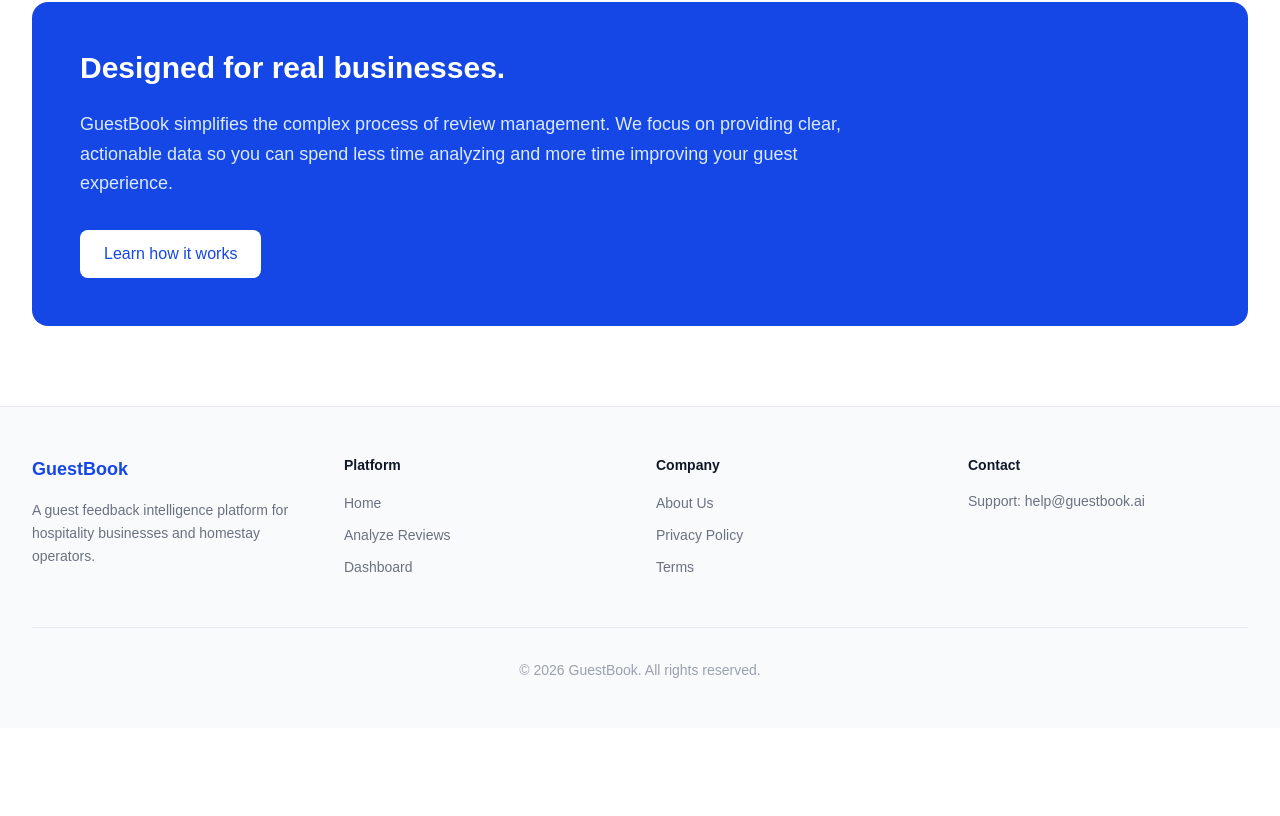
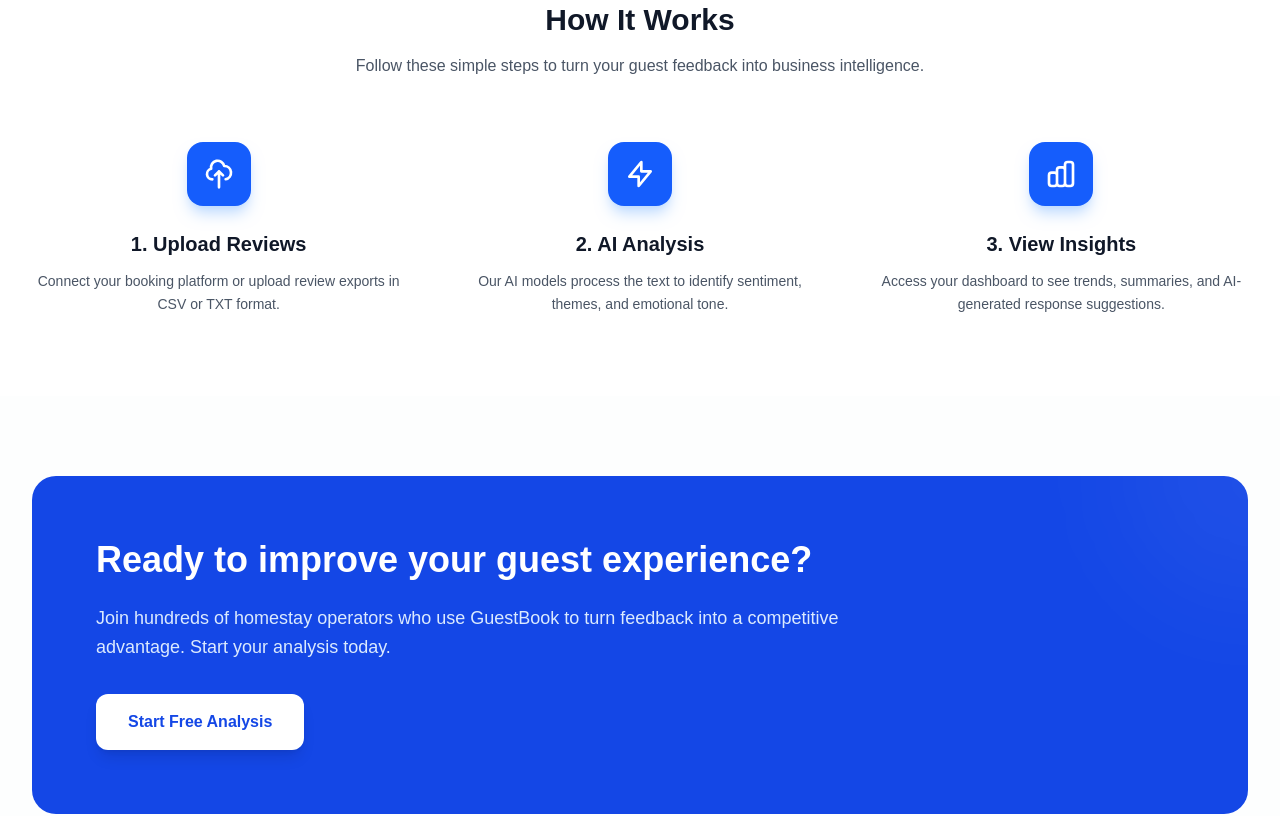
Before and after one commit to AbhijayChaudhary/guest-feedback-intelligence-platform, a Next.js app: page / in a window 1280 px wide. Shown: the part 1311-2127 px from the top of the page. Before the commit the page ends 2039 px from the top, so only its background shows below. Built offline with nearby package versions, Linux system fonts and the light colour scheme.

Commit message:
feat: improve homepage experience and analytics preview

```diff
--- a/app/page.js
+++ b/app/page.js
@@ -69,14 +69,67 @@ export default function Home() {
 
       <section className="py-20 bg-white">
         <div className="max-w-7xl mx-auto px-4 sm:px-6 lg:px-8">
-          <div className="bg-blue-700 rounded-2xl p-8 md:p-12 text-white">
-            <div className="max-w-3xl">
-              <h2 className="text-3xl font-bold mb-6">Designed for real businesses.</h2>
+          <div className="text-center mb-16">
+            <h2 className="text-2xl md:text-3xl font-bold text-gray-900 mb-4">How It Works</h2>
+            <p className="text-gray-600 max-w-2xl mx-auto">
+              Follow these simple steps to turn your guest feedback into business intelligence.
+            </p>
+          </div>
+
+          <div className="grid grid-cols-1 md:grid-cols-3 gap-12 relative">
+            {/* Step 1 */}
+            <div className="flex flex-col items-center text-center">
+              <div className="w-16 h-16 bg-blue-600 text-white rounded-2xl flex items-center justify-center mb-6 shadow-lg shadow-blue-200">
+                <svg xmlns="http://www.w3.org/2000/svg" className="h-8 w-8" fill="none" viewBox="0 0 24 24" stroke="currentColor">
+                  <path strokeLinecap="round" strokeLinejoin="round" strokeWidth={2} d="M7 16a4 4 0 01-.88-7.903A5 5 0 1115.9 6L16 6a5 5 0 011 9.9M15 13l-3-3m0 0l-3 3m3-3v12" />
+                </svg>
+              </div>
+              <h3 className="text-xl font-bold text-gray-900 mb-3">1. Upload Reviews</h3>
+              <p className="text-sm text-gray-600 leading-relaxed">
+                Connect your booking platform or upload review exports in CSV or TXT format.
+              </p>
+            </div>
+
+            {/* Step 2 */}
+            <div className="flex flex-col items-center text-center">
+              <div className="w-16 h-16 bg-blue-600 text-white rounded-2xl flex items-center justify-center mb-6 shadow-lg shadow-blue-200">
+                <svg xmlns="http://www.w3.org/2000/svg" className="h-8 w-8" fill="none" viewBox="0 0 24 24" stroke="currentColor">
+                  <path strokeLinecap="round" strokeLinejoin="round" strokeWidth={2} d="M13 10V3L4 14h7v7l9-11h-7z" />
+                </svg>
+              </div>
+              <h3 className="text-xl font-bold text-gray-900 mb-3">2. AI Analysis</h3>
+              <p className="text-sm text-gray-600 leading-relaxed">
+                Our AI models process the text to identify sentiment, themes, and emotional tone.
+              </p>
+            </div>
+
+            {/* Step 3 */}
+            <div className="flex flex-col items-center text-center">
+              <div className="w-16 h-16 bg-blue-600 text-white rounded-2xl flex items-center justify-center mb-6 shadow-lg shadow-blue-200">
+                <svg xmlns="http://www.w3.org/2000/svg" className="h-8 w-8" fill="none" viewBox="0 0 24 24" stroke="currentColor">
+                  <path strokeLinecap="round" strokeLinejoin="round" strokeWidth={2} d="M9 19v-6a2 2 0 00-2-2H5a2 2 0 00-2 2v6a2 2 0 002 2h2a2 2 0 002-2zm0 0V9a2 2 0 012-2h2a2 2 0 012 2v10m-6 0a2 2 0 002 2h2a2 2 0 002-2m0 0V5a2 2 0 012-2h2a2 2 0 012 2v14a2 2 0 01-2 2h-2a2 2 0 01-2-2z" />
+                </svg>
+              </div>
+              <h3 className="text-xl font-bold text-gray-900 mb-3">3. View Insights</h3>
+              <p className="text-sm text-gray-600 leading-relaxed">
+                Access your dashboard to see trends, summaries, and AI-generated response suggestions.
+              </p>
+            </div>
+          </div>
+        </div>
+      </section>
+
+      <section className="py-20 bg-gray-50/30">
+        <div className="max-w-7xl mx-auto px-4 sm:px-6 lg:px-8">
+          <div className="bg-blue-700 rounded-3xl p-8 md:p-16 text-white relative overflow-hidden">
+            <div className="absolute top-0 right-0 w-64 h-64 bg-white/5 rounded-full -translate-y-1/2 translate-x-1/2 blur-3xl"></div>
+            <div className="max-w-3xl relative z-10">
+              <h2 className="text-3xl md:text-4xl font-bold mb-6">Ready to improve your guest experience?</h2>
               <p className="text-blue-100 text-lg mb-8 leading-relaxed">
-                GuestBook simplifies the complex process of review management. We focus on providing clear, actionable data so you can spend less time analyzing and more time improving your guest experience.
+                Join hundreds of homestay operators who use GuestBook to turn feedback into a competitive advantage. Start your analysis today.
               </p>
-              <button className="px-6 py-3 bg-white text-blue-700 font-medium rounded-lg hover:bg-gray-100 transition-colors">
-                Learn how it works
+              <button className="px-8 py-4 bg-white text-blue-700 font-bold rounded-xl hover:bg-gray-100 transition-all shadow-lg active:scale-95">
+                Start Free Analysis
               </button>
             </div>
           </div>
```
